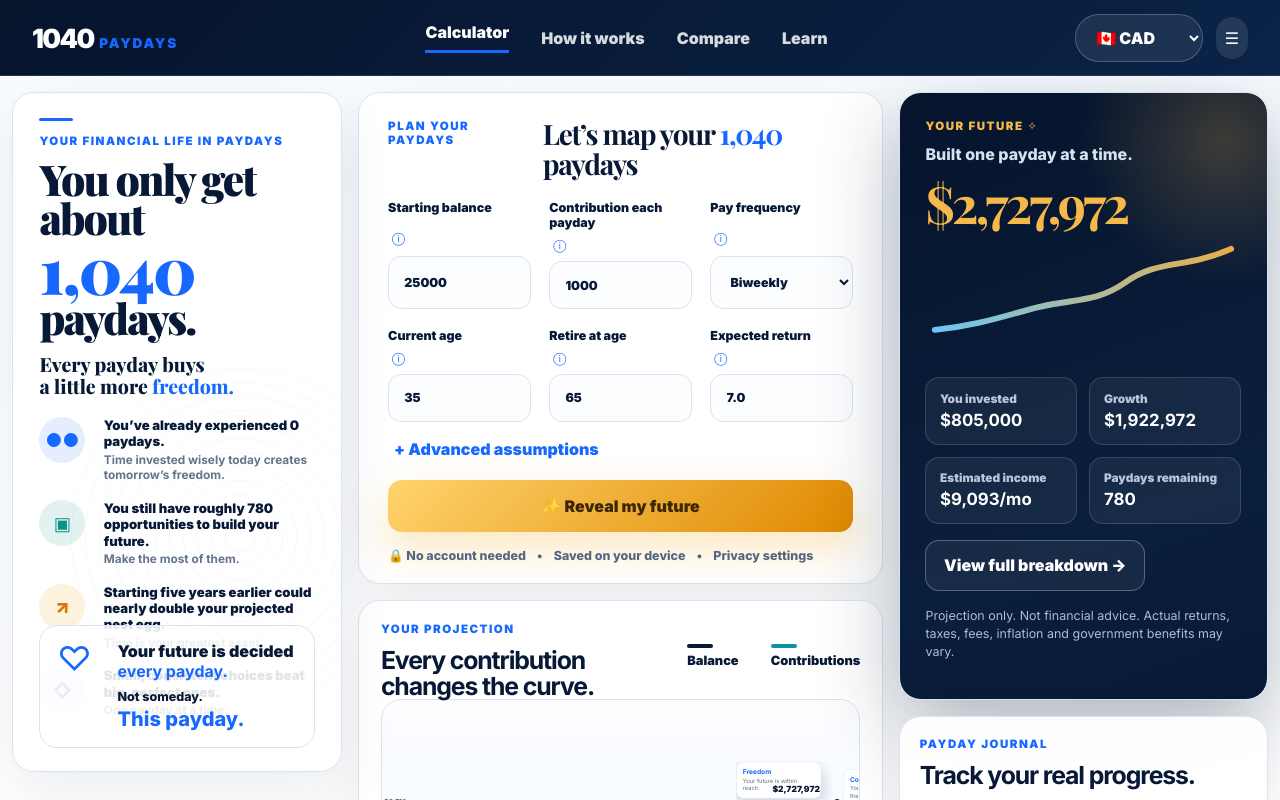
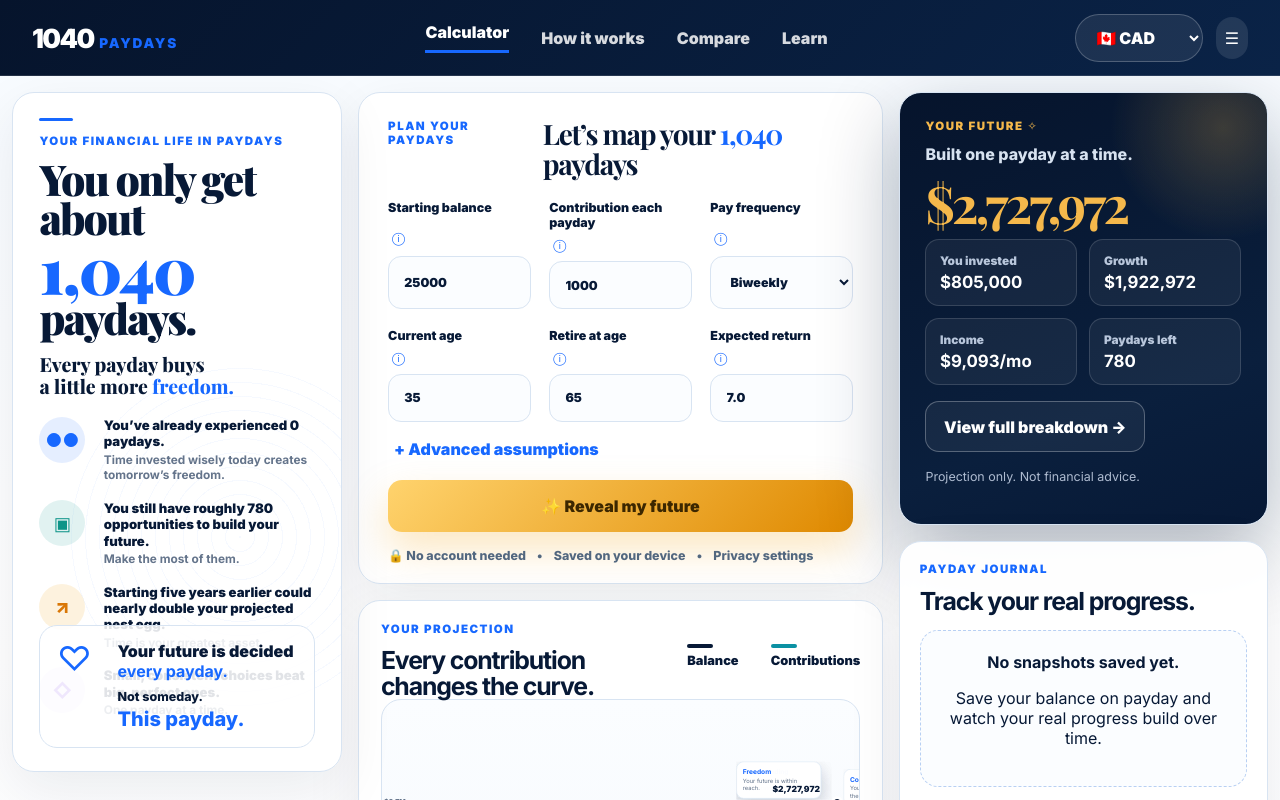
Before and after one commit to calgal7-del/1040-paydays, a React (Vite) app: page / in a window 1280 px wide. Shown: the top 800 px of the page. Built offline with nearby package versions, Linux system fonts and the light colour scheme.

Commit message:
Update ProjectionCard.jsx

```diff
--- a/src/components/ProjectionCard.jsx
+++ b/src/components/ProjectionCard.jsx
@@ -11,7 +11,7 @@ export default function ProjectionCard({
   onOpenBreakdown,
 }) {
   return (
-    <section className={`projectionCard ${hasRevealed ? 'revealed' : ''}`}>
+    <section className={`projectionCard compactProjection ${hasRevealed ? 'revealed' : ''}`}>
       <div className="projectionTop">
         <p>Your future ✧</p>
         <span>Built one payday at a time.</span>
@@ -21,31 +21,10 @@ export default function ProjectionCard({
         {formatCurrency(projection.finalBalance, currency)}
       </strong>
 
-      <div className="miniSparkline" aria-hidden="true">
-        <svg viewBox="0 0 320 120">
-          <defs>
-            <linearGradient id="sparkGold" x1="0" x2="1" y1="0" y2="0">
-              <stop offset="0%" stopColor="#72d0ff" />
-              <stop offset="100%" stopColor="#f5b84b" />
-            </linearGradient>
-          </defs>
-
-          <path
-            d="M10 92 C54 88 86 76 115 69 C151 60 173 65 203 44 C234 21 264 30 310 10"
-            fill="none"
-            stroke="url(#sparkGold)"
-            strokeWidth="6"
-            strokeLinecap="round"
-          />
-        </svg>
-      </div>
-
-      <div className="projectionStats">
+      <div className="projectionStats compactStats">
         <div>
           <span>You invested</span>
-          <strong>
-            {formatCurrency(projection.totalContributions, currency)}
-          </strong>
+          <strong>{formatCurrency(projection.totalContributions, currency)}</strong>
         </div>
 
         <div>
@@ -54,29 +33,22 @@ export default function ProjectionCard({
         </div>
 
         <div>
-          <span>Estimated income</span>
-          <strong>
-            {formatMonthlyIncome(projection.estimatedMonthlyIncome, currency)}
-          </strong>
+          <span>Income</span>
+          <strong>{formatMonthlyIncome(projection.estimatedMonthlyIncome, currency)}</strong>
         </div>
 
         <div>
-          <span>Paydays remaining</span>
+          <span>Paydays left</span>
           <strong>{formatNumber(projection.paydaysRemaining)}</strong>
         </div>
       </div>
 
-      <button
-        className="breakdownButton"
-        type="button"
-        onClick={onOpenBreakdown}
-      >
+      <button className="breakdownButton" type="button" onClick={onOpenBreakdown}>
         View full breakdown →
       </button>
 
       <p className="projectionDisclaimer">
-        Projection only. Not financial advice. Actual returns, taxes, fees,
-        inflation and government benefits may vary.
+        Projection only. Not financial advice.
       </p>
     </section>
   )
```
